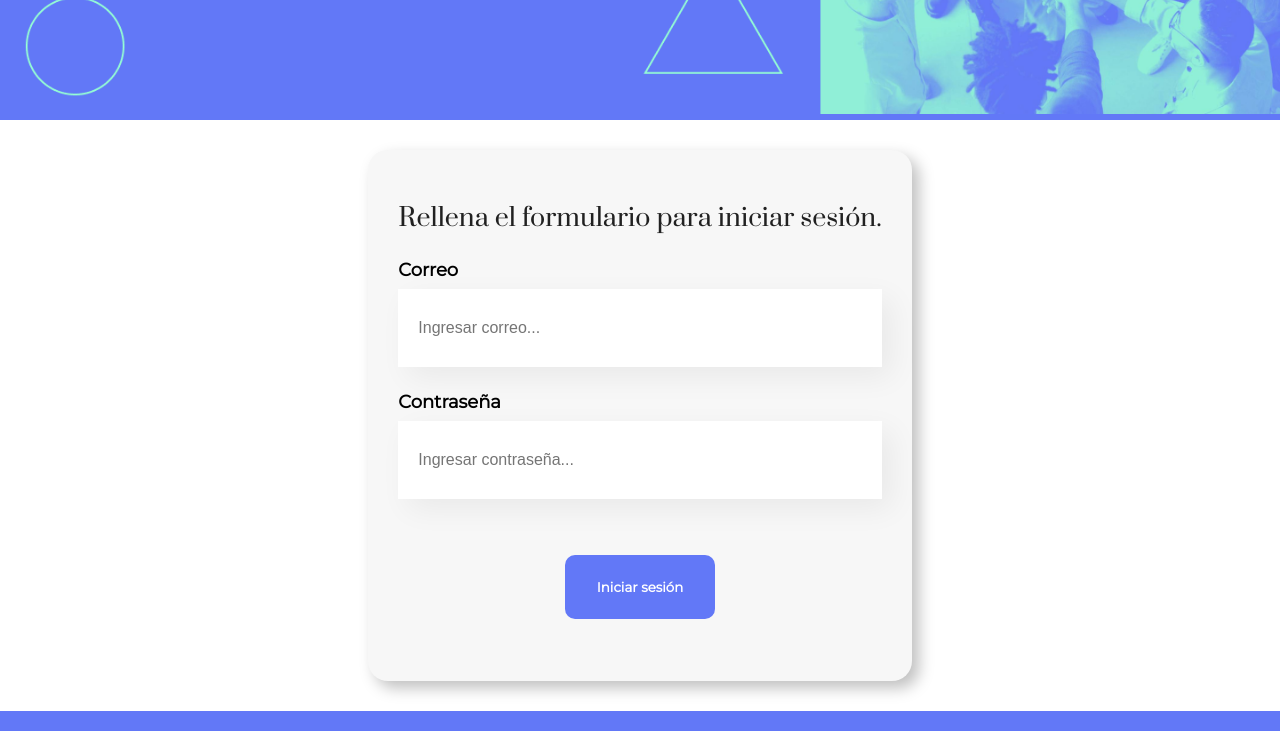
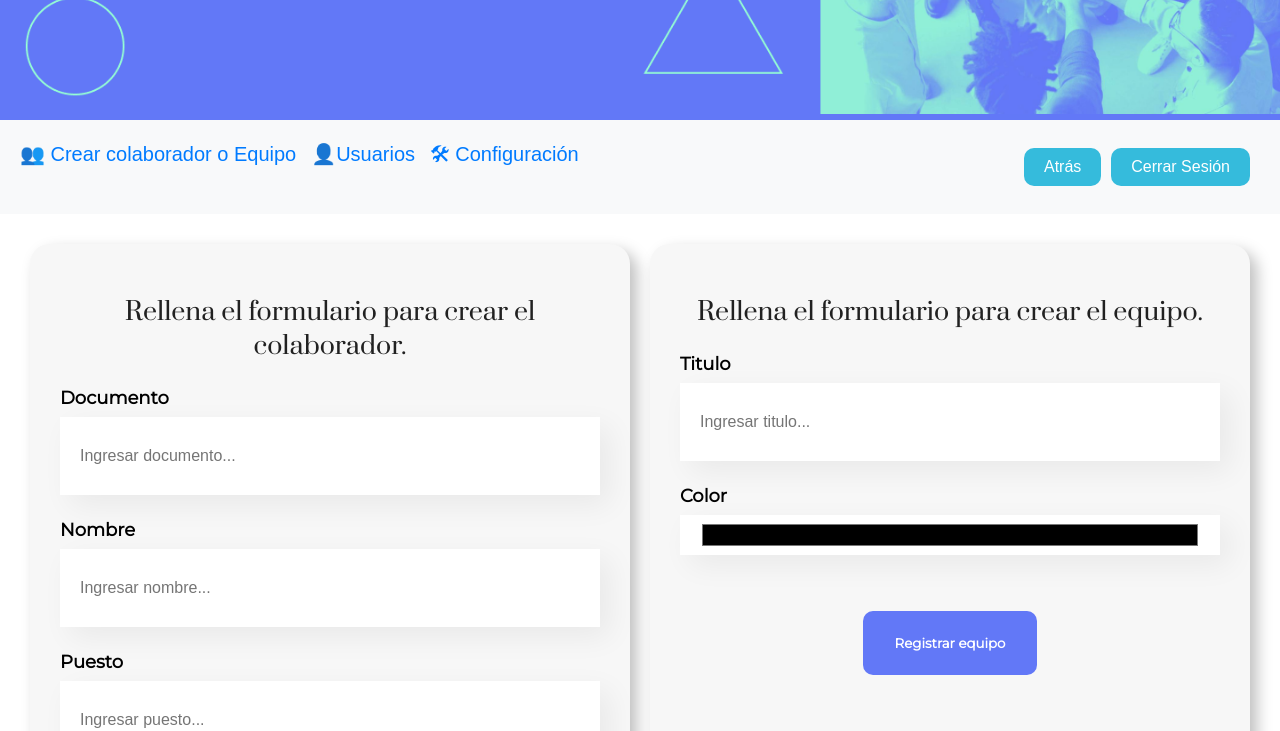
Before and after one commit to stiven2610/orgstiven, a React (Create React App) app: page /admin/crearColaborador in a window 1280 px wide. Before the commit this address led to /. Shown: the part 380-1111 px from the top of the page. Built offline with nearby package versions, Linux system fonts and the light colour scheme; sample sign-in values are in the browser's storage.

Commit message:
Agregar axios como dependencia; actualizar lógica de inicio de sesión para usar token en lugar de login

```diff
--- a/package.json
+++ b/package.json
@@ -6,6 +6,7 @@
     "@testing-library/jest-dom": "^5.16.5",
     "@testing-library/react": "^13.4.0",
     "@testing-library/user-event": "^13.5.0",
+    "axios": "^1.7.9",
     "dom": "^0.0.3",
     "hex-to-rgba": "^2.0.1",
     "org": "file:",
--- a/src/App.js
+++ b/src/App.js
@@ -13,11 +13,11 @@ import { useEffect, useState } from "react";
 import Formulario from "./componentes/Formulario/Formulario";
 
 function App() {
-  const [login, setLogin] = useState(sessionStorage.getItem("login") === "true");
+  const [login, setLogin] = useState(!!sessionStorage.getItem("token"));
 
   useEffect(() => {
     const handleStorageChange = () => {
-      setLogin(sessionStorage.getItem("login") === "true");
+      setLogin(!!sessionStorage.getItem("token"));
     };
 
     window.addEventListener("storage", handleStorageChange);
@@ -38,8 +38,8 @@ function App() {
           />
           <Route path="/admin" element={<ProtectedRoute isLoggedIn={login} />}>
             <Route index element={<VistaEmpresa />} />
-            <Route path="/admin/crearColaborador" element= {<Formulario/>}/>
-            <Route path="/admin/crearEquipo" element= { ""}/>
+            <Route path="/admin/crearColaborador" element={<Formulario />} />
+            <Route path="/admin/crearEquipo" element={""} />
           </Route>
         </Routes>
       </Router>
--- a/src/login/Login.js
+++ b/src/login/Login.js
@@ -1,25 +1,37 @@
-import { useState } from "react";
+import { useEffect, useState } from "react";
 import Campo from "../componentes/Campo";
-import Header from "../componentes/Header/Header";
 import Boton from "../componentes/Boton";
 import { useNavigate } from "react-router-dom";
 
 const Login = ({ setLogin }) => {
   const [correo, actualizarCorreo] = useState("");
   const [contraseña, actualizarContraseña] = useState("");
-  const correoPrueba = "stivenrozo1@gmail.com";
-  const contraseñaPrueba = "123456";
+
   const navigate = useNavigate();
 
-  const loguear = (e) => {
+  const loguear = async (e) => {
     e.preventDefault();
-    if (contraseñaPrueba === contraseña && correoPrueba === correo) {
-      sessionStorage.setItem("login", true);
-      setLogin(true); // Actualiza el estado login
-      navigate("/admin");
-    } else {
-      console.log("Datos incorrectos");
-    }
+    //api login
+ try {
+  const response = await fetch("http://localhost:3001/login", {
+    method: "POST",
+    headers: {
+      "Content-Type": "application/json",
+    },
+    body: JSON.stringify({ correo, contraseña }),
+  });
+  const data = await response.json();
+  if (data.token) {
+    setLogin(true);
+    sessionStorage.setItem("token", data.token);
+    navigate("/dashboard");
+  } else {
+    alert("Usuario o contraseña incorrectos");
+  }
+} catch (error) {
+console.log("error al iniciar sesión",error);
+ }
+
   };
 
   return (
--- a/src/routes/admin.js
+++ b/src/routes/admin.js
@@ -5,7 +5,7 @@ function Admin() {
   const navigate = useNavigate();
 
   const handleLogout = () => {
-    sessionStorage.removeItem('login');
+    sessionStorage.removeItem('token');
     window.location.href = '/'; // Redirigir al login
   };
 
```
Also changed, not shown: 1 other file (tests, documents, lock files or other folders).
